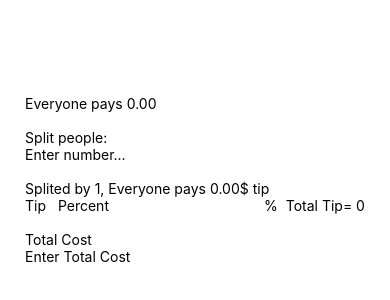
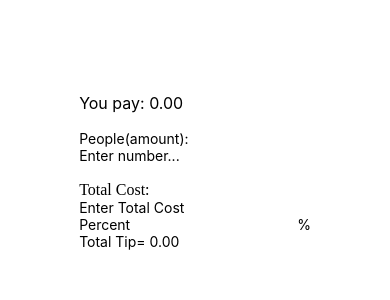
Before and after one commit to LiJieSu0/Tip-Calculator, a React Native app: screen / in a window 390 px wide. Shown: the part 242-542 px from the top of the page. Built offline with nearby package versions, Linux system fonts and the light colour scheme.

Commit message:
layout change

```diff
--- a/App.js
+++ b/App.js
@@ -1,17 +1,18 @@
-import { StatusBar } from 'expo-status-bar';
+// import { StatusBar } from 'expo-status-bar';
 import React,{useState} from 'react';
-import { StyleSheet, Text, View, TextInput } from 'react-native';
+import { StyleSheet, Text, View, TextInput} from 'react-native';
 
 export default function App() {
   const [total, setTotal]=useState(0);
   const [splitPeople,setSplitPeople]=useState(1);
   const [tipPercent,setTipPercent]=useState(0);
+
   return (
     <View style={styles.container}>
       <View>
-        <Text>Everyone pays { (total*(1+tipPercent/100)/splitPeople).toFixed(2)}</Text>
+        <Text style={styles.font}>You pay: { (total*(1+tipPercent/100)/splitPeople).toFixed(2)}</Text>
         <Text> </Text>
-        <Text>Split people: </Text>
+        <Text>People(amount): </Text>
         <TextInput
           placeholder='Enter number...'
           onChangeText={(val)=>{
@@ -19,22 +20,29 @@ export default function App() {
           }}
           />
         <Text> </Text>
+        {/* <Text>Splited by {splitPeople}, Everyone pays {((total*(tipPercent/100))/splitPeople).toFixed(2)}$ tip</Text> */}
 
-          <Text>Splited by {splitPeople}, Everyone pays {((total*(tipPercent/100))/splitPeople).toFixed(2)}$ tip</Text>
-          <Text>Tip
-            <TextInput
-              placeholder='   Percent'
-              onChangeText={(val)=>setTipPercent(val)}
-            />
-          %  Total Tip= {total*tipPercent/100}</Text>
-          <Text> </Text>
-          <Text>Total Cost</Text>
-          <TextInput
+        {/* <Text></Text> */}
+        <text>Total Cost:</text>
+        <TextInput
             placeholder='Enter Total Cost'
             onChangeText={(val)=>{
               setTotal(val);
             }}
           />
+
+        <Text>
+          <TextInput
+            placeholder='Percent'
+            onChangeText={(val)=>setTipPercent(val)}
+          /><text>%</text>
+          <br></br>
+          <Text>Total Tip= {(total*tipPercent/100).toFixed(2)}</Text>
+        </Text>
+        {/* <Text>Everyone pays {((total*(tipPercent/100))/splitPeople).toFixed(2)}$ tip</Text> */}
+        <Text> </Text>
+
+
       </View>
     </View>
   );
@@ -47,4 +55,7 @@ const styles = StyleSheet.create({
     alignItems: 'center',
     justifyContent: 'center',
   },
+  font:{
+    fontSize: 16,
+  }
 });
```
